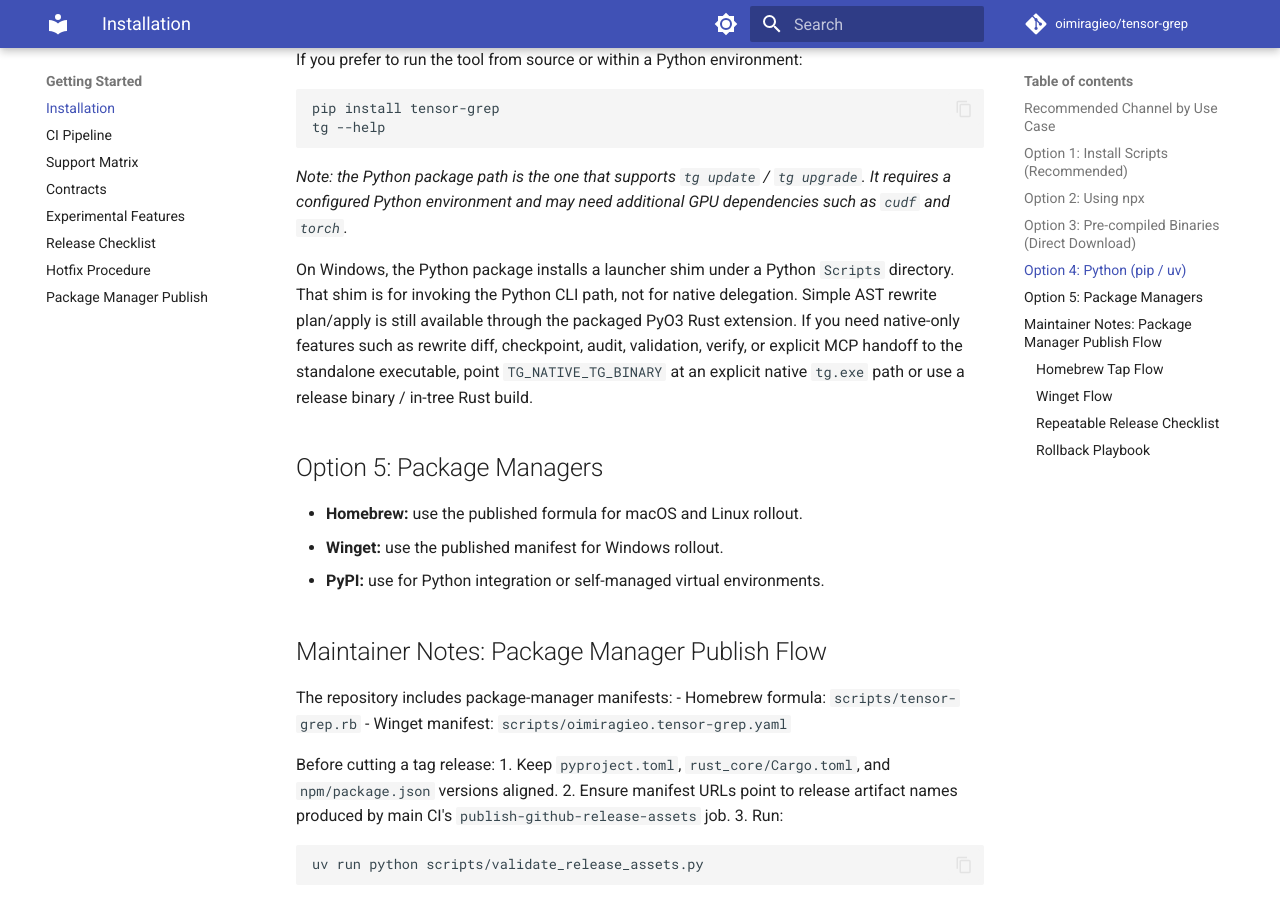
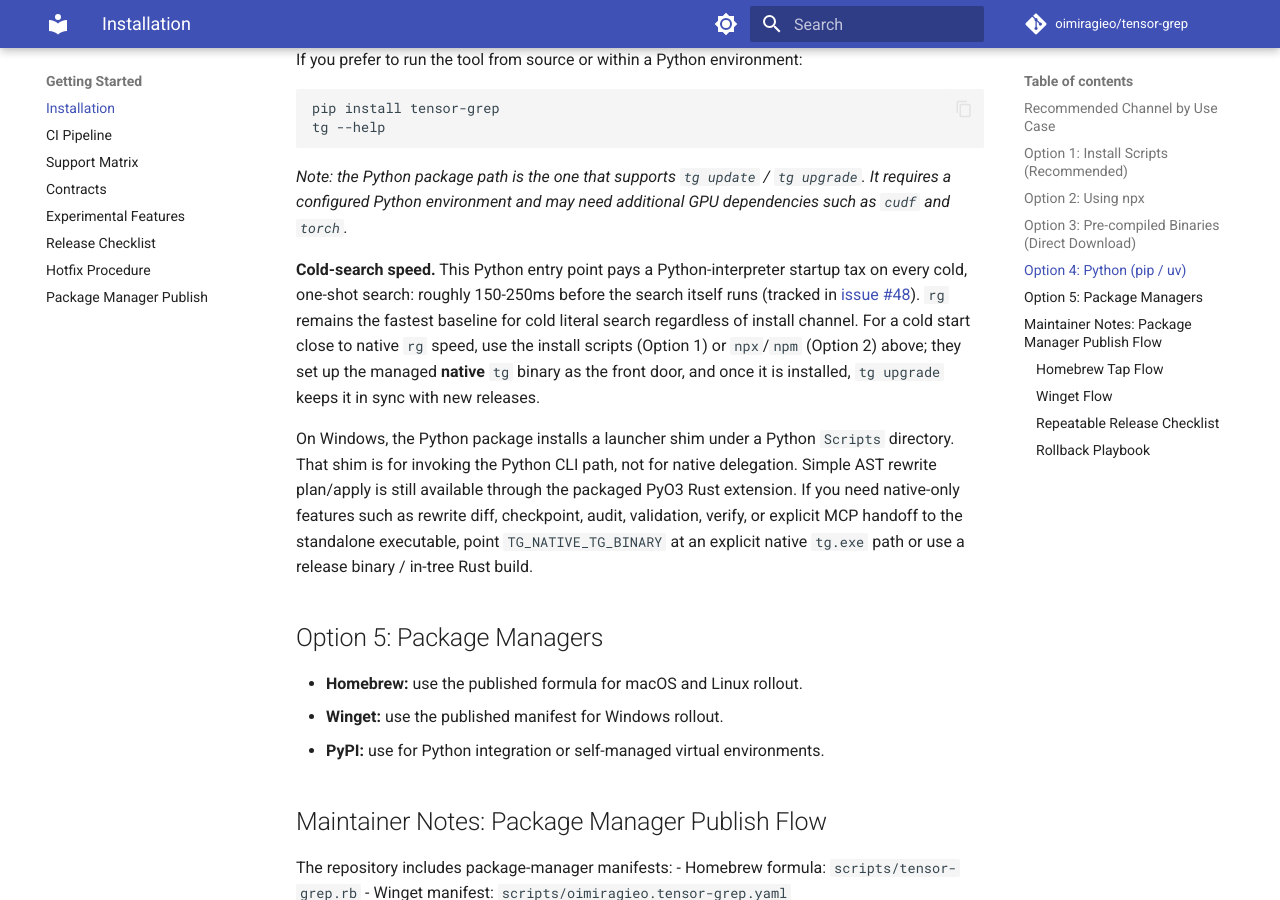
Before and after one commit to oimiragieo/tensor-grep, an MkDocs documentation site: the page built from docs/installation.md, in a window 1280 px wide and 900 px high, scrolled down 2787 px. Built offline with MkDocs 1.6.1 and Material for MkDocs 9.7.7, drawn with Linux system fonts in a browser that asks for light colours; comment, search, counter and statistics services are not loaded.

Commit message:
docs: pip/uvx installs the Python front door (~200ms floor); tg upgrade gets the native one (rg-parity cold search) (#686)
The native front door (curl|bash / PowerShell / npm) already ships on the stable channel
(scripts/install.sh:363-376, install.ps1, npm) and is close to raw rg cold-start speed, but the
README's headline install command is `pip install tensor-grep`, which silently pays a
Python-interpreter startup tax (roughly 150-250ms, tracked in issue #48) on every cold search.
Positioning elsewhere (CONTRACTS.md:73/:86) already says stable installs should prefer the native
binary and that rg stays the cold exact-text baseline; the install docs did not say so.

Add a short, additive note to README.md's Install section and docs/installation.md's pip/uv option
explaining the tradeoff and pointing pip/uvx users at the install script or npm for the native front
door. Does not claim tg beats rg on cold search (rg stays the fastest baseline either way).

Verified against the real code before writing (not just the scoping premise): `tg upgrade` only
refreshes an EXISTING managed native front door at ~/.tensor-grep/bin/tg
(_managed_native_frontdoor_path() returns None, and _refresh_managed_native_frontdoor early-returns,
when no native front door is present yet) -- it does not bootstrap one from a bare pip install. The
note is worded to say `tg upgrade` "keeps an existing native front door in sync", not that it installs
one from scratch; the install script / npm are the actual bootstrap path.

Docs-only change; no .py files touched.

Co-authored-by: Claude Opus 4.8 <noreply@anthropic.com>

````diff
--- a/docs/installation.md
+++ b/docs/installation.md
@@ -87,6 +87,13 @@ tg --help
 ```
 
 *Note: the Python package path is the one that supports `tg update` / `tg upgrade`. It requires a configured Python environment and may need additional GPU dependencies such as `cudf` and `torch`.*
+
+**Cold-search speed.** This Python entry point pays a Python-interpreter startup tax on every cold,
+one-shot search: roughly 150-250ms before the search itself runs (tracked in
+[issue #48](https://github.com/oimiragieo/tensor-grep/issues/48)). `rg` remains the fastest baseline
+for cold literal search regardless of install channel. For a cold start close to native `rg` speed, use
+the install scripts (Option 1) or `npx`/`npm` (Option 2) above; they set up the managed **native** `tg`
+binary as the front door, and once it is installed, `tg upgrade` keeps it in sync with new releases.
 
 On Windows, the Python package installs a launcher shim under a Python `Scripts` directory. That shim is for invoking the Python CLI path, not for native delegation. Simple AST rewrite plan/apply is still available through the packaged PyO3 Rust extension. If you need native-only features such as rewrite diff, checkpoint, audit, validation, verify, or explicit MCP handoff to the standalone executable, point `TG_NATIVE_TG_BINARY` at an explicit native `tg.exe` path or use a release binary / in-tree Rust build.
 
````
Also changed, not shown: README.md (+8 -0 lines).
